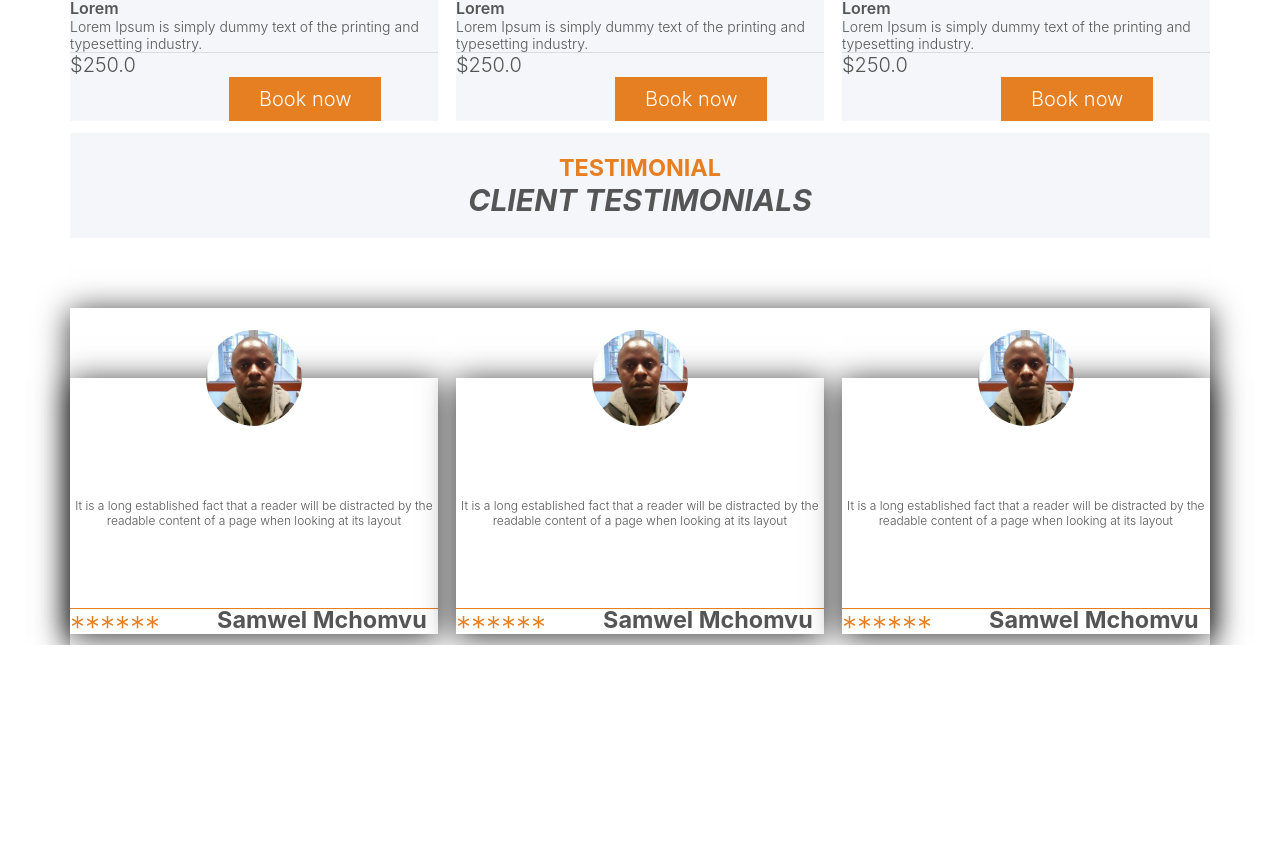
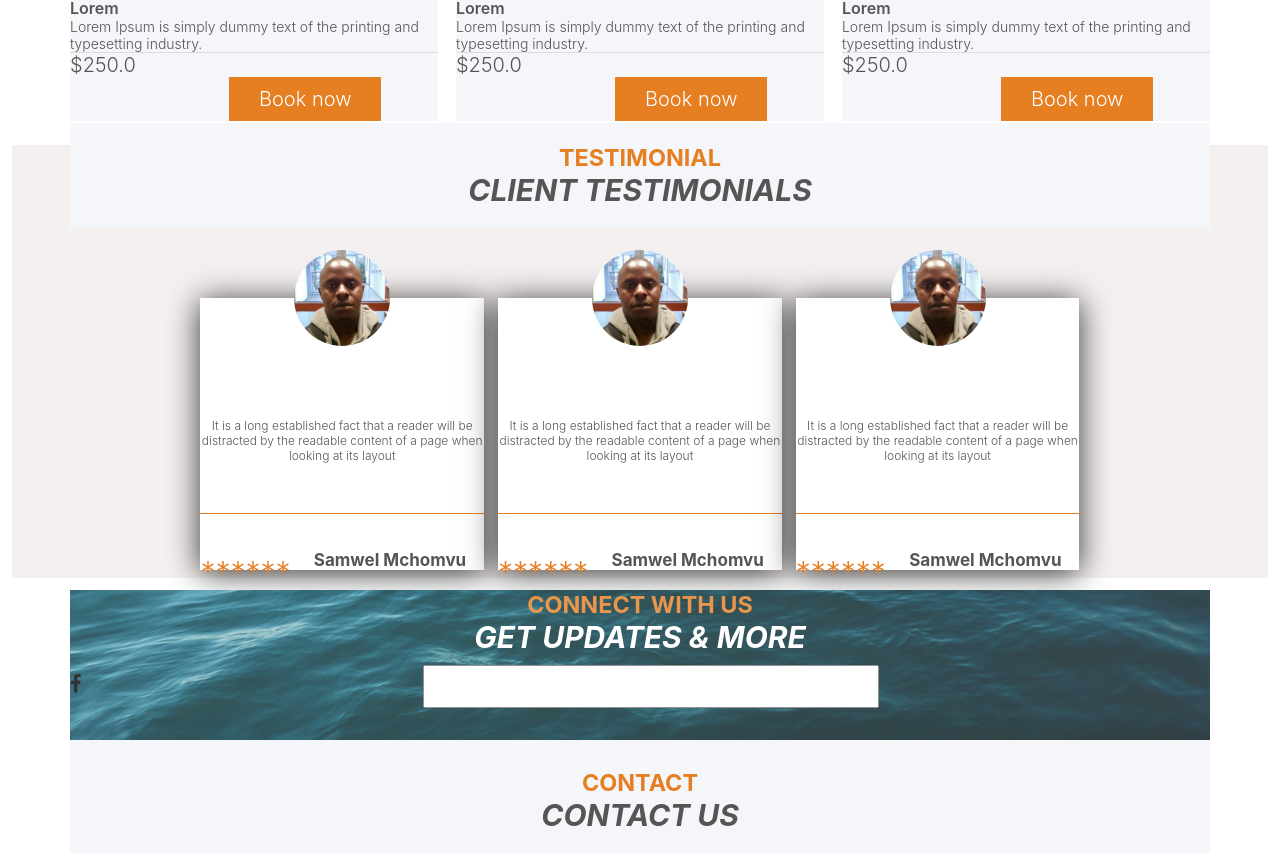
Before and after one commit to mchomvus4/project02, a React (Create React App) app: page / in a window 1280 px wide. Shown: the part 2086-2951 px from the top of the page. Before the commit the page ends 2731 px from the top, so only its background shows below. Built offline with nearby package versions, Linux system fonts and the light colour scheme.

Commit message:
file updated

```diff
--- a/src/App.js
+++ b/src/App.js
@@ -5,6 +5,8 @@ import Destination from './components/Destination/Destination';
 import Team from './components/Team/Team';
 import Activity from './components/Activities/Activity';
 import Testimonial from './components/Testimonial/Testimonial';
+import Update from './components/Updates/Update';
+import Contact from './components/Contact/Contact';
 
 function App() {
   return (
@@ -13,7 +15,9 @@ function App() {
       <Destination />
       <Team />
       <Activity />
-      <Testimonial/>
+      <Testimonial />
+      <Update />
+      <Contact/>
     </div>
   );
 }
--- /dev/null
+++ b/src/components/Contact/Contact.css
@@ -0,0 +1,17 @@
+.contact-header{
+    text-align: center;
+    text-transform: uppercase;
+    color:  #e67e22;
+    background-color: #f5f6fa;
+    padding-top: 50px;
+    margin-top: -22px;
+}
+.contact-sub{
+    text-align: center;
+    text-transform: uppercase;
+    font-size: 30px;
+    font-style: italic;
+    font-weight: bold;
+    background-color: #f5f6fa;
+    padding-bottom: 20px;
+}
--- /dev/null
+++ b/src/components/Contact/Contact.js
@@ -0,0 +1,36 @@
+import React, { Component } from 'react'
+import './Contact.css';
+class Contact extends Component {
+    constructor(props) {
+        super(props)
+
+        this.state = {
+
+        }
+    }
+
+    render() {
+        return (
+              <section>
+            <div className="row">
+                <h3 className="contact-header">Contact</h3>
+                <p className="contact-sub">Contact Us</p>
+            </div>
+            <div className="row">
+                <div className="col span-1-of-2">
+                        <form>
+
+                      </form>
+                </div>
+
+                 <div className="col span-1-of-2">
+
+                </div>
+
+            </div>
+        </section>
+        )
+    }
+}
+
+export default Contact
--- a/src/components/Testimonial/Testimonial.css
+++ b/src/components/Testimonial/Testimonial.css
@@ -1,9 +1,10 @@
-.destinaton{
+.destinaton-testimonial{
     text-align: center;
     text-transform: uppercase;
     color:  #e67e22;
     background-color: #f5f6fa;
     padding-top: 20px;
+    margin-top: -22px;
 }
 .top-destination{
     text-align: center;
@@ -23,6 +24,7 @@
 .card-header{
     position: relative;
     height: 120px;
+
 }
 .testimonial-img{
     width: 96px;
@@ -37,16 +39,28 @@
 .testimone-page{
     font-size: 12px;
     text-align: center;
-    margin-bottom: 80px;
+    margin-bottom: 50px;
 }
 .card-footer{
     border-top: 1px solid #e67e22;
+    padding-top: 40px;
 }
 .star{
     color: #e67e22;
     font-size: 30px;
+    margin-top: -50px;
 }
 .name{
     margin-top: -40px;
     margin-left: 40%;
+    font-size: 17px;
 }
+.card-main{
+    width: 70%;
+}
+.testimonial-section{
+    background-color:#f5f0f0;
+    margin: 12px;
+
+
+}
--- a/src/components/Testimonial/Testimonial.js
+++ b/src/components/Testimonial/Testimonial.js
@@ -1,15 +1,15 @@
 import React from 'react'
 import './Testimonial.css';
-import '../Grid.css';
+// import '../Grid.css';
 import testimone from '../images/sam.png';
 function Testimonial() {
     return (
-        <section>
+        <section className="testimonial-section">
              <div className="row">
-                <h3 className="destinaton">Testimonial</h3>
+                <h3 className="destinaton-testimonial">Testimonial</h3>
                 <p className="top-destination">Client Testimonials</p>
             </div>
-            <div className="row card">
+            <div className="row card-main">
                 <div className="col span-1-of-3 card">
                     <div className="card-header">
                         <img src={testimone} alt="testimonial" className="testimonial-img"/>
--- /dev/null
+++ b/src/components/Updates/Update.css
@@ -0,0 +1,37 @@
+.updates{
+    text-align: center;
+    text-transform: uppercase;
+    color:  #e67e22;
+}
+.news-update{
+    text-align: center;
+    text-transform: uppercase;
+    font-size: 30px;
+    font-style: italic;
+    font-weight: bold;
+    color: #fff;
+}
+.news-letter{
+    background-image: url("../images/sea.jpg");
+    height: 100vh;
+    background-repeat: no-repeat;
+    height: 150px;
+    background-size: cover;
+    background-position: center;
+    opacity: .8;
+}
+input[type=text] {
+  width: 40%;
+  padding: 12px 20px;
+  margin-top: 10px;
+  margin-left: 30%;
+  box-sizing: border-box;
+}
+.input-field:focus{
+  border: none;
+
+}
+.email{
+    color: #000;
+
+}
--- /dev/null
+++ b/src/components/Updates/Update.js
@@ -0,0 +1,22 @@
+import React from 'react'
+import './Update.css';
+import '../Grid.css';
+import 'font-awesome/css/font-awesome.min.css';
+function Update() {
+    return (
+        <section className="section-update">
+           <div className="row news-letter">
+                <h3 className="updates">Connect with us</h3>
+                <p className="news-update">Get updates & more</p>
+                <div className="email">
+                    <i className="fa fa-facebook email"></i>
+                    <input className="input-field" type="text"/>
+
+                </div>
+            </div>
+
+        </section>
+    )
+}
+
+export default Update
```
Also changed, not shown: src/components/images/ocean.jpg (added), src/components/images/sea.jpg (added).
